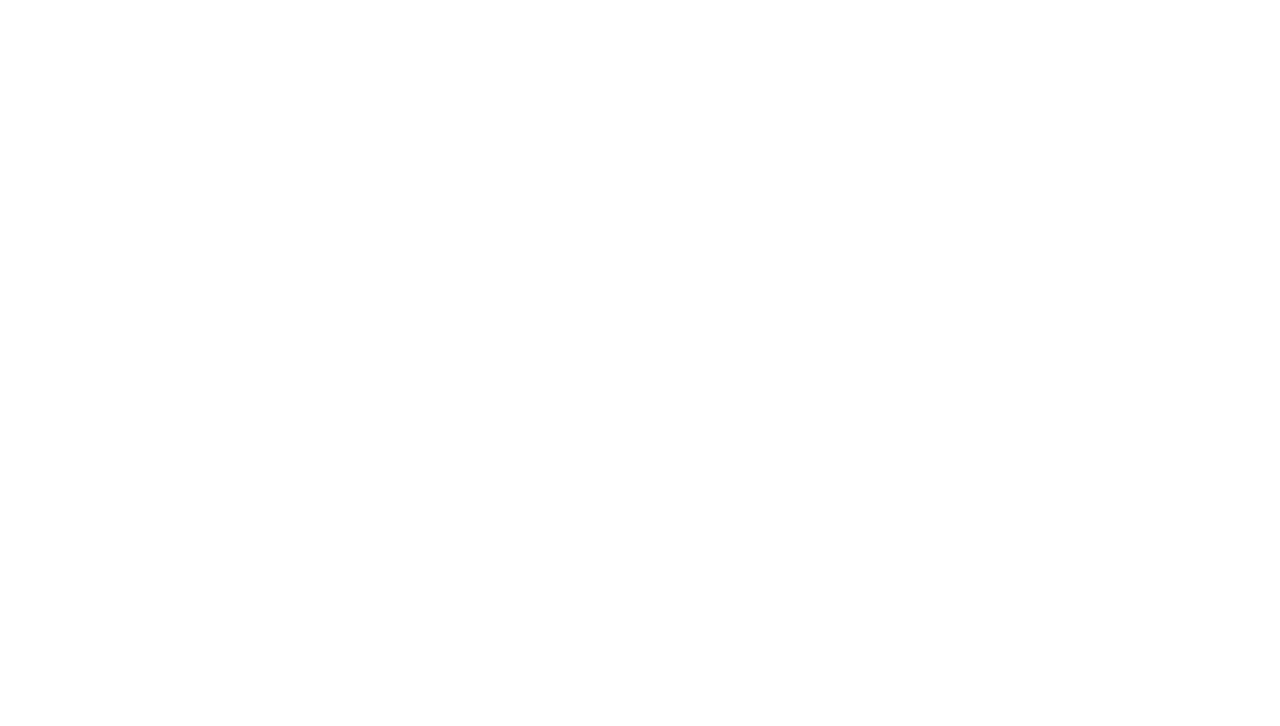
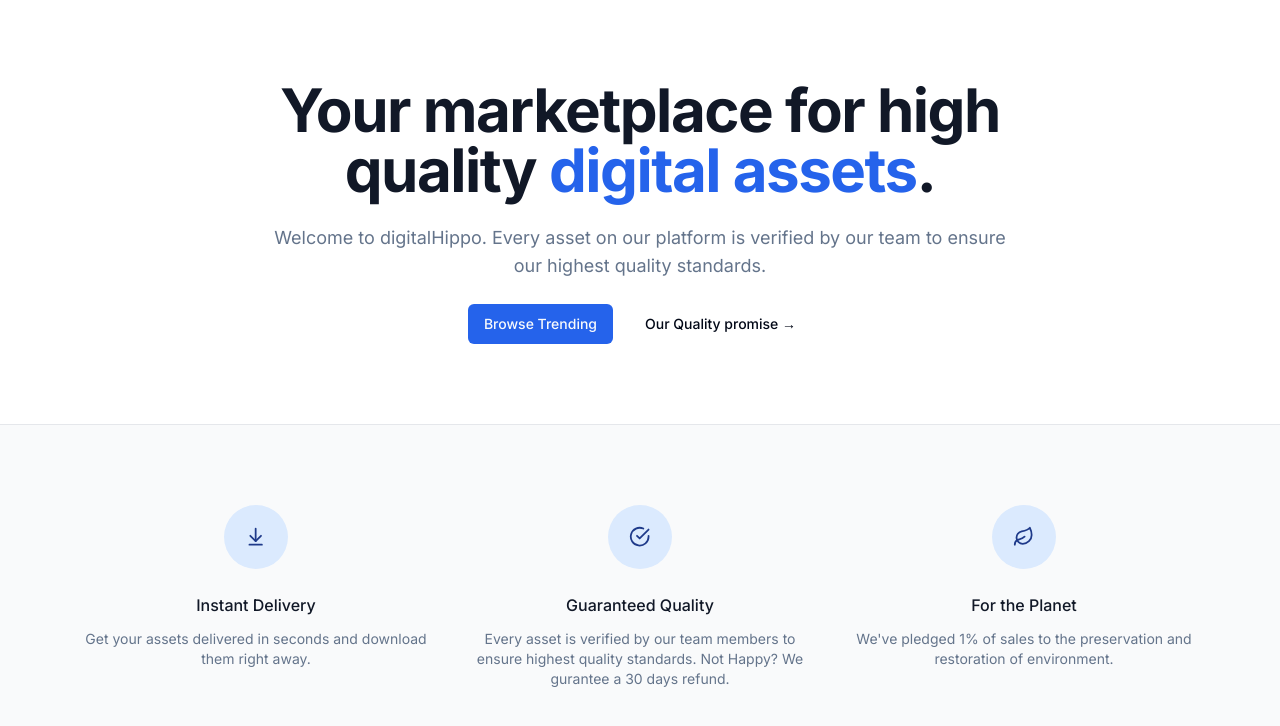
Before and after one commit to BrunoFromMars/digitalhippo, a Next.js app: page / in a window 1280 px wide. Shown: the top 726 px of the page. Built offline with nearby package versions, Linux system fonts and the light colour scheme.

Commit message:
feat: landing page

```diff
--- a/package.json
+++ b/package.json
@@ -9,6 +9,7 @@
     "lint": "next lint"
   },
   "dependencies": {
+    "@radix-ui/react-slot": "^1.0.2",
     "class-variance-authority": "^0.7.0",
     "clsx": "^2.1.0",
     "lucide-react": "^0.321.0",
--- a/src/app/globals.css
+++ b/src/app/globals.css
@@ -6,63 +6,46 @@
   :root {
     --background: 0 0% 100%;
     --foreground: 222.2 84% 4.9%;
-
     --card: 0 0% 100%;
     --card-foreground: 222.2 84% 4.9%;
-
     --popover: 0 0% 100%;
     --popover-foreground: 222.2 84% 4.9%;
-
-    --primary: 222.2 47.4% 11.2%;
+    --primary: 221.2 83.2% 53.3%;
     --primary-foreground: 210 40% 98%;
-
     --secondary: 210 40% 96.1%;
     --secondary-foreground: 222.2 47.4% 11.2%;
-
     --muted: 210 40% 96.1%;
     --muted-foreground: 215.4 16.3% 46.9%;
-
     --accent: 210 40% 96.1%;
     --accent-foreground: 222.2 47.4% 11.2%;
-
     --destructive: 0 84.2% 60.2%;
     --destructive-foreground: 210 40% 98%;
-
     --border: 214.3 31.8% 91.4%;
     --input: 214.3 31.8% 91.4%;
-    --ring: 222.2 84% 4.9%;
-
+    --ring: 221.2 83.2% 53.3%;
     --radius: 0.5rem;
   }
 
   .dark {
     --background: 222.2 84% 4.9%;
     --foreground: 210 40% 98%;
-
     --card: 222.2 84% 4.9%;
     --card-foreground: 210 40% 98%;
-
     --popover: 222.2 84% 4.9%;
     --popover-foreground: 210 40% 98%;
-
-    --primary: 210 40% 98%;
+    --primary: 217.2 91.2% 59.8%;
     --primary-foreground: 222.2 47.4% 11.2%;
-
     --secondary: 217.2 32.6% 17.5%;
     --secondary-foreground: 210 40% 98%;
-
     --muted: 217.2 32.6% 17.5%;
     --muted-foreground: 215 20.2% 65.1%;
-
     --accent: 217.2 32.6% 17.5%;
     --accent-foreground: 210 40% 98%;
-
     --destructive: 0 62.8% 30.6%;
     --destructive-foreground: 210 40% 98%;
-
     --border: 217.2 32.6% 17.5%;
     --input: 217.2 32.6% 17.5%;
-    --ring: 212.7 26.8% 83.9%;
+    --ring: 224.3 76.3% 48%;
   }
 }
 
--- a/src/app/page.tsx
+++ b/src/app/page.tsx
@@ -1,9 +1,84 @@
 import { MaxWidthWrapper } from "@/components/MaxWidthWrapper";
+import { Button, buttonVariants } from "@/components/ui/button";
+import { ArrowDownToLine, CheckCircle, Leaf } from "lucide-react";
+import Link from "next/link";
+
+const perks = [
+  {
+    name: "Instant Delivery",
+    Icon: ArrowDownToLine,
+    description:
+      "Get your assets delivered in seconds and download them right away.",
+  },
+  {
+    name: "Guaranteed Quality",
+    Icon: CheckCircle,
+    description:
+      "Every asset is verified by our team members to ensure highest quality standards. Not Happy? We gurantee a 30 days refund.",
+  },
+  {
+    name: "For the Planet",
+    Icon: Leaf,
+    description:
+      "We've pledged 1% of sales to the preservation and restoration of environment.",
+  },
+];
 
 export default function Home() {
   return (
-    <MaxWidthWrapper>
-      <div className="py-20 mx-auto text-center flex flex-col items-center max-w-3xl"></div>
-    </MaxWidthWrapper>
+    <>
+      <MaxWidthWrapper>
+        <div className="py-20 mx-auto text-center flex flex-col items-center max-w-3xl">
+          <h1 className="text-4xl font-bold tracking-tight text-gray-900 sm:text-6xl">
+            Your marketplace for high quality{" "}
+            <span className="text-blue-600">digital assets</span>.
+          </h1>
+          <p className="mt-6 text-lg max-w-prose text-muted-foreground">
+            Welcome to digitalHippo. Every asset on our platform is verified by
+            our team to ensure our highest quality standards.
+          </p>
+          <div className=" flex flex-col sm:flex-row gap-4 mt-6">
+            <Link href={"/products"} className={buttonVariants()}>
+              Browse Trending
+            </Link>
+            <Button variant={"ghost"}>Our Quality promise &rarr;</Button>
+          </div>
+        </div>
+
+        {/* TODO: List Products */}
+      </MaxWidthWrapper>
+
+      <section className=" border-t border-gray-200 bg-gray-50">
+        <MaxWidthWrapper className=" py-20">
+          <div className=" grid grid-cols-1 gap-y-12 sm:grid-cols2 sm:gap-x-6 lg:grid-cols-3 lg:gap-x-8 lg:gap-y-0">
+            {perks.map((perk) => {
+              return (
+                <div
+                  key={perk.name}
+                  className=" text-center md:flex md:items-start md:text-left lg:block lg:text-center"
+                >
+                  {/* Icon */}
+                  <div className=" md:flex-shrink-0 flex justify-center">
+                    <div className=" h-16 w-16 flex justify-center items-center rounded-full bg-blue-100 text-blue-900 ">
+                      {<perk.Icon className=" w-1/3 h-1/3" />}
+                    </div>
+                  </div>
+
+                  {/* perk name and description */}
+                  <div className=" mt-6 md:ml-4 md:mt-0 lg:ml-0 lg:mt-6">
+                    <h3 className=" text-base font-medium text-gray-900">
+                      {perk.name}
+                    </h3>
+                    <p className=" mt-3 text-sm text-muted-foreground">
+                      {perk.description}
+                    </p>
+                  </div>
+                </div>
+              );
+            })}
+          </div>
+        </MaxWidthWrapper>
+      </section>
+    </>
   );
 }
--- /dev/null
+++ b/src/components/ui/button.tsx
@@ -0,0 +1,56 @@
+import * as React from "react"
+import { Slot } from "@radix-ui/react-slot"
+import { cva, type VariantProps } from "class-variance-authority"
+
+import { cn } from "@/lib/utils"
+
+const buttonVariants = cva(
+  "inline-flex items-center justify-center whitespace-nowrap rounded-md text-sm font-medium ring-offset-background transition-colors focus-visible:outline-none focus-visible:ring-2 focus-visible:ring-ring focus-visible:ring-offset-2 disabled:pointer-events-none disabled:opacity-50",
+  {
+    variants: {
+      variant: {
+        default: "bg-primary text-primary-foreground hover:bg-primary/90",
+        destructive:
+          "bg-destructive text-destructive-foreground hover:bg-destructive/90",
+        outline:
+          "border border-input bg-background hover:bg-accent hover:text-accent-foreground",
+        secondary:
+          "bg-secondary text-secondary-foreground hover:bg-secondary/80",
+        ghost: "hover:bg-accent hover:text-accent-foreground",
+        link: "text-primary underline-offset-4 hover:underline",
+      },
+      size: {
+        default: "h-10 px-4 py-2",
+        sm: "h-9 rounded-md px-3",
+        lg: "h-11 rounded-md px-8",
+        icon: "h-10 w-10",
+      },
+    },
+    defaultVariants: {
+      variant: "default",
+      size: "default",
+    },
+  }
+)
+
+export interface ButtonProps
+  extends React.ButtonHTMLAttributes<HTMLButtonElement>,
+    VariantProps<typeof buttonVariants> {
+  asChild?: boolean
+}
+
+const Button = React.forwardRef<HTMLButtonElement, ButtonProps>(
+  ({ className, variant, size, asChild = false, ...props }, ref) => {
+    const Comp = asChild ? Slot : "button"
+    return (
+      <Comp
+        className={cn(buttonVariants({ variant, size, className }))}
+        ref={ref}
+        {...props}
+      />
+    )
+  }
+)
+Button.displayName = "Button"
+
+export { Button, buttonVariants }
```
Also changed, not shown: 2 other files (tests, documents, lock files or other folders).
